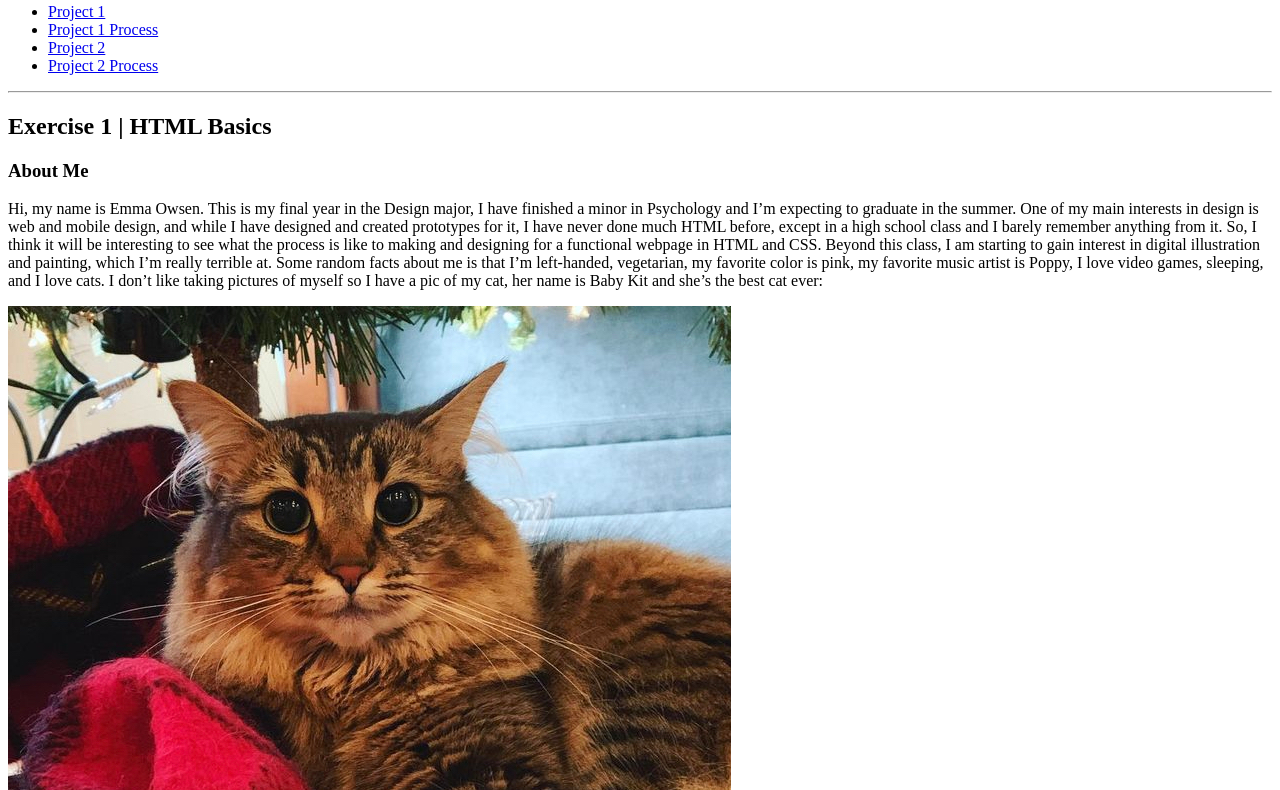
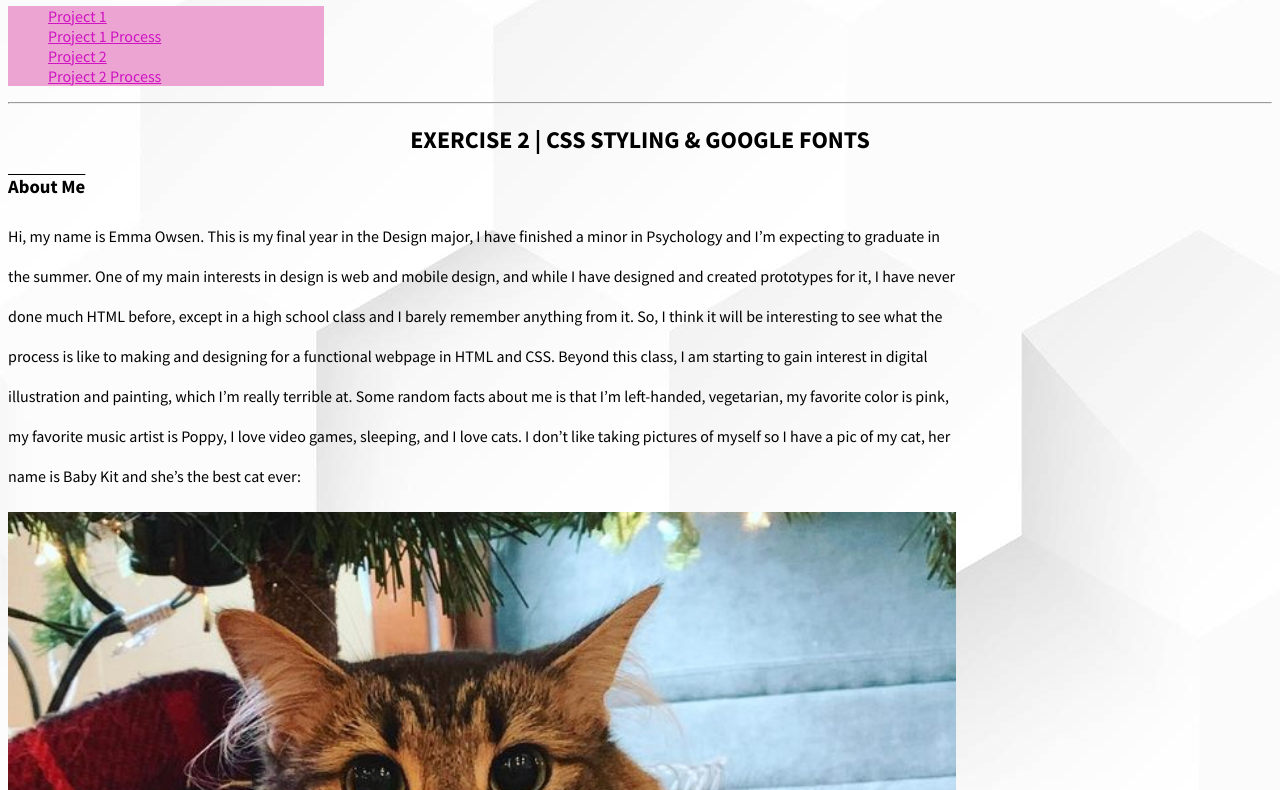
Before and after one commit to owsene/owsene.github.io, a plain HTML site: page index.html in a window 1280 px wide. Shown: the part 77-867 px from the top of the page. Drawn offline with Linux system fonts and the light colour scheme.

Commit message:
exercise 2

```diff
--- a/index.html
+++ b/index.html
@@ -4,12 +4,16 @@
     <meta charset="UTF-8">
     <meta http-equiv="X-UA-Compatible" content="IE=edge">
     <meta name="viewport" content="width=device-width, initial-scale=1.0">
-    <title>Exercise 1 | HTML Basics</title>
+    <link href="stylesheet.css" rel="stylesheet" type="text/css">
+    <link rel="preconnect" href="https://fonts.googleapis.com">
+    <link rel="preconnect" href="https://fonts.gstatic.com" crossorigin>
+    <link href="https://fonts.googleapis.com/css2?family=Source+Sans+Pro:wght@200;400;700&display=swap" rel="stylesheet">
+    <title>Exercise 2 | CSS Styling & Google Fonts</title>
 </head>
-<body> <!--this is a comment-->
+<body> <!--this is how you comment in html-->
     <h1>Emma Owsen | DSGN 360 | Winter 2023</h1>
     <nav>
-        <ul>
+        <ul id="mainNav">
             <li><a href="#">Project 1</a></li>
             <li><a href="#">Project 1 Process</a></li>
             <li><a href="#">Project 2</a></li>
@@ -19,13 +23,17 @@
     <hr>
     <section>
         <article>
-            <h2>Exercise 1 | HTML Basics</h2>
+            <div class="a">
+            <h2>Exercise 2 | CSS Styling & Google Fonts</h2>
+            </div>
+            <div class="b">
             <h3>About Me</h3>
             <p>
                 Hi, my name is Emma Owsen. This is my final year in the Design major, I have finished a minor in Psychology and I’m expecting to graduate in the summer. One of my main interests in design is web and mobile design, and while I have designed and created prototypes for it, I have never done much HTML before, except in a high school class and I barely remember anything from it. So, I think it will be interesting to see what the process is like to making and designing for a functional webpage in HTML and CSS.
                 Beyond this class, I am starting to gain interest in digital illustration and painting, which I’m really terrible at. Some random facts about me is that I’m left-handed, vegetarian, my favorite color is pink, my favorite music artist is Poppy, I love video games, sleeping, and I love cats. I don’t like taking pictures of myself so I have a pic of my cat, her name is Baby Kit and she’s the best cat ever:
             </p>
             <img src="pictures/cat.jpg">
+            </div>
             <hr>
         </article>
     </section>
--- /dev/null
+++ b/stylesheet.css
@@ -0,0 +1,54 @@
+body {
+    font-family: 'Source Sans Pro', sans-serif;
+    background-image: url("pictures/background.jpg");
+    background-repeat: repeat-y;
+}
+
+a:link {
+    color: rgb(208, 20, 195);
+}
+
+a:visited {
+    color: rgb(82, 5, 137);
+}
+
+a:hover {
+    color: rgb(238, 213, 229);
+}
+
+nav {
+    width: 25%;
+    background-color:rgb(236, 164, 211)
+}
+
+h1 {
+    color: rgb(118, 10, 80);
+    font-size: 2em;
+}
+
+ul#mainNav {
+    list-style-type: none; /* gets rid of the bullets */
+}
+
+img {
+    width: 100%;
+}
+
+p {
+    line-height: 2.5em;
+}
+
+h3 {
+    text-decoration: overline;
+  }
+
+  div.a {
+    text-align: center;
+    text-transform: uppercase;
+  }
+
+  div.b {
+    text-align: left;
+    height: 50%;
+    width: 75%;
+  }
```
Also changed, not shown: pictures/background.jpg (added).
